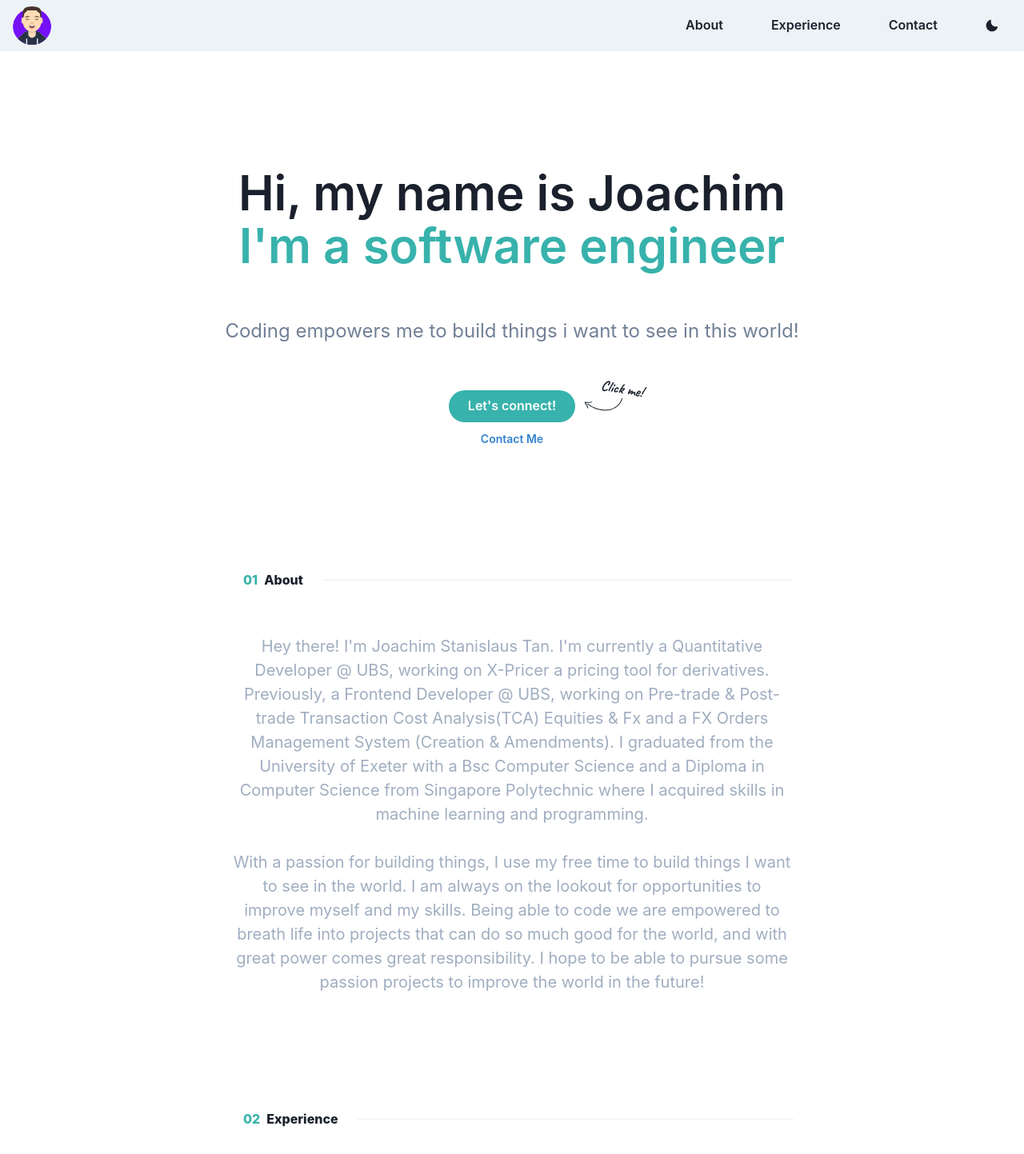
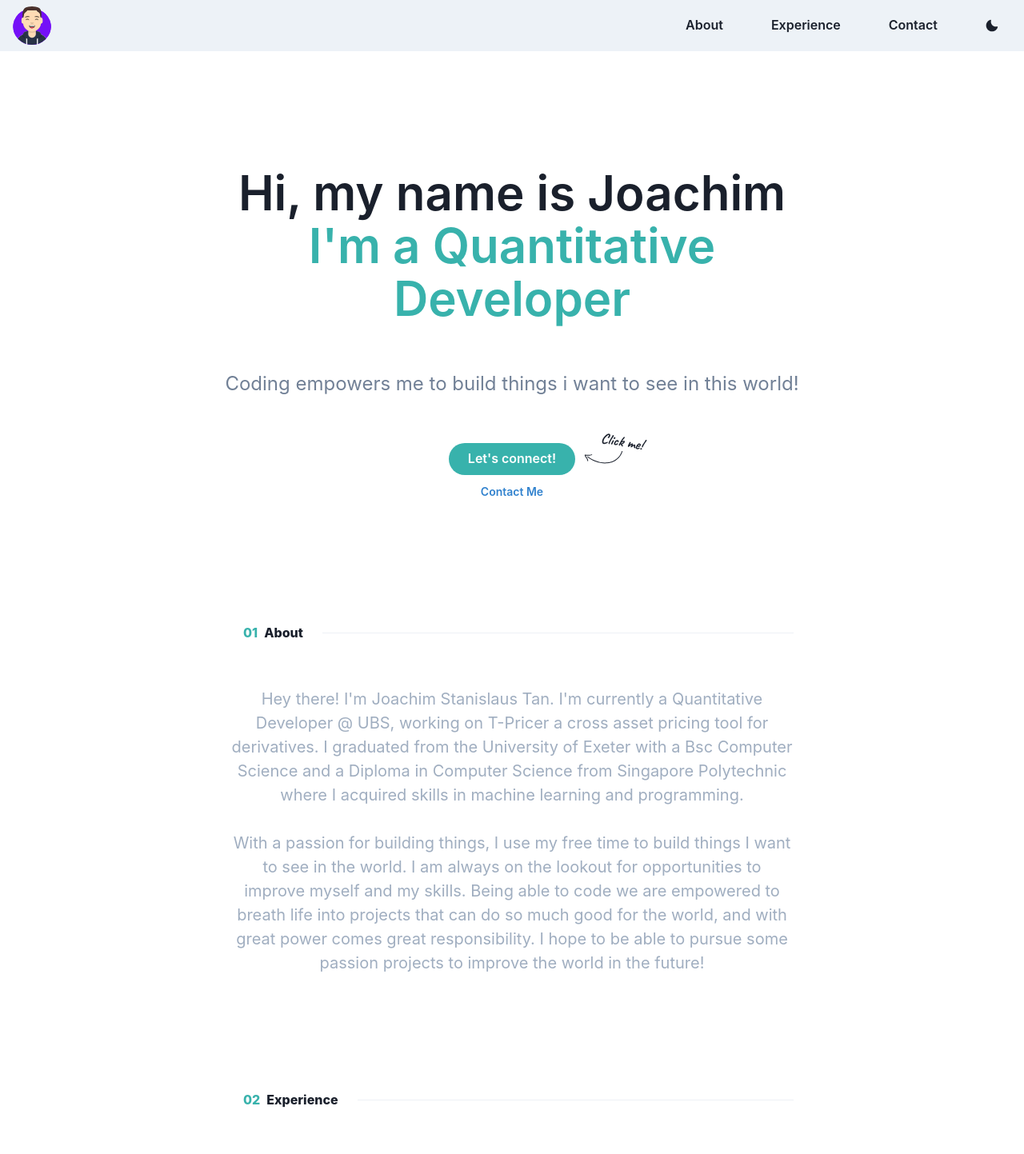
Before and after one commit to JoachimStanislaus/Personal_Website, a React (Vite) app: page / in a window 1280 px wide. Shown: the top 1443 px of the page at 80% size. Built offline with nearby package versions, Linux system fonts and the light colour scheme; what ag-grid-community would draw is missing.

Commit message:
update job title

```diff
--- a/src/App.tsx
+++ b/src/App.tsx
@@ -19,7 +19,7 @@ function App() {
     {
       subheader: "About",
       content: <Text color={"gray.400"} fontSize={"xl"} px={4}>
-        Hey there! I'm Joachim Stanislaus Tan. I'm currently a Quantitative Developer @ UBS, working on X-Pricer a pricing tool for derivatives. Previously, a Frontend Developer @ UBS, working on Pre-trade & Post-trade Transaction Cost Analysis(TCA) Equities & Fx and a FX Orders Management System (Creation & Amendments). I graduated from the University of Exeter with a Bsc Computer Science and a Diploma in Computer Science from Singapore Polytechnic where I acquired skills in machine learning and programming. <br></br><br></br>With a passion for building things, I use my free time to build things I want to see in the world. I am always on the lookout for opportunities to improve myself and my skills. Being able to code we are empowered to breath life into projects that can do so much good for the world, and with great power comes great responsibility. I hope to be able to pursue some passion projects to improve the world in the future!
+        Hey there! I'm Joachim Stanislaus Tan. I'm currently a Quantitative Developer @ UBS, working on T-Pricer a cross asset pricing tool for derivatives. I graduated from the University of Exeter with a Bsc Computer Science and a Diploma in Computer Science from Singapore Polytechnic where I acquired skills in machine learning and programming. <br></br><br></br>With a passion for building things, I use my free time to build things I want to see in the world. I am always on the lookout for opportunities to improve myself and my skills. Being able to code we are empowered to breath life into projects that can do so much good for the world, and with great power comes great responsibility. I hope to be able to pursue some passion projects to improve the world in the future!
       </Text>
     },
     {
--- a/src/components/Hero.tsx
+++ b/src/components/Hero.tsx
@@ -52,7 +52,7 @@ export default function Header({ color }: HeaderProps) {
                     >
                         Hi, my name is Joachim <br />
                         <Text as={"span"} color={`${color}.400`}>
-                            I'm a software engineer
+                            I'm a Quantitative Developer
                         </Text>
                     </Heading>
                     <Text
```
